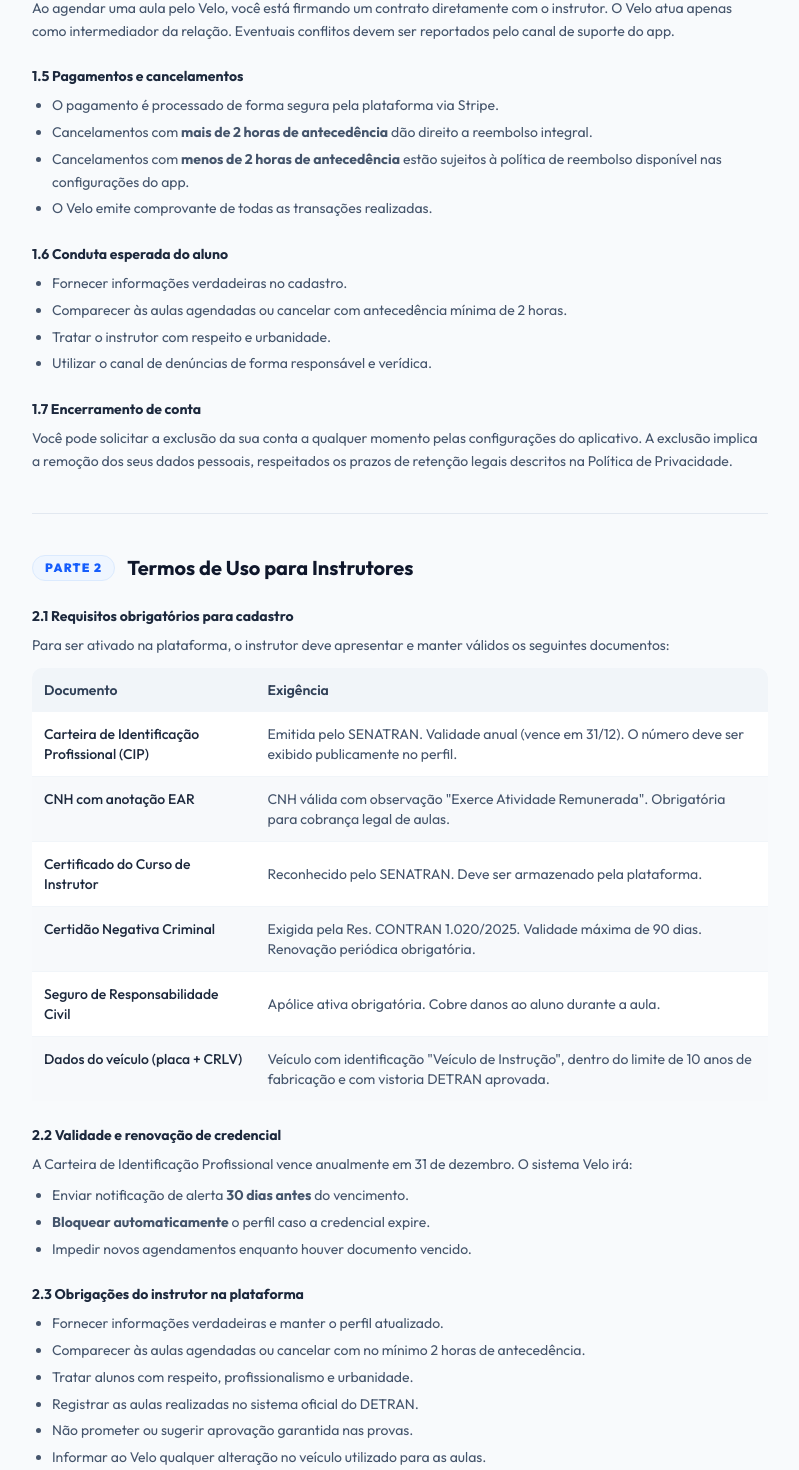
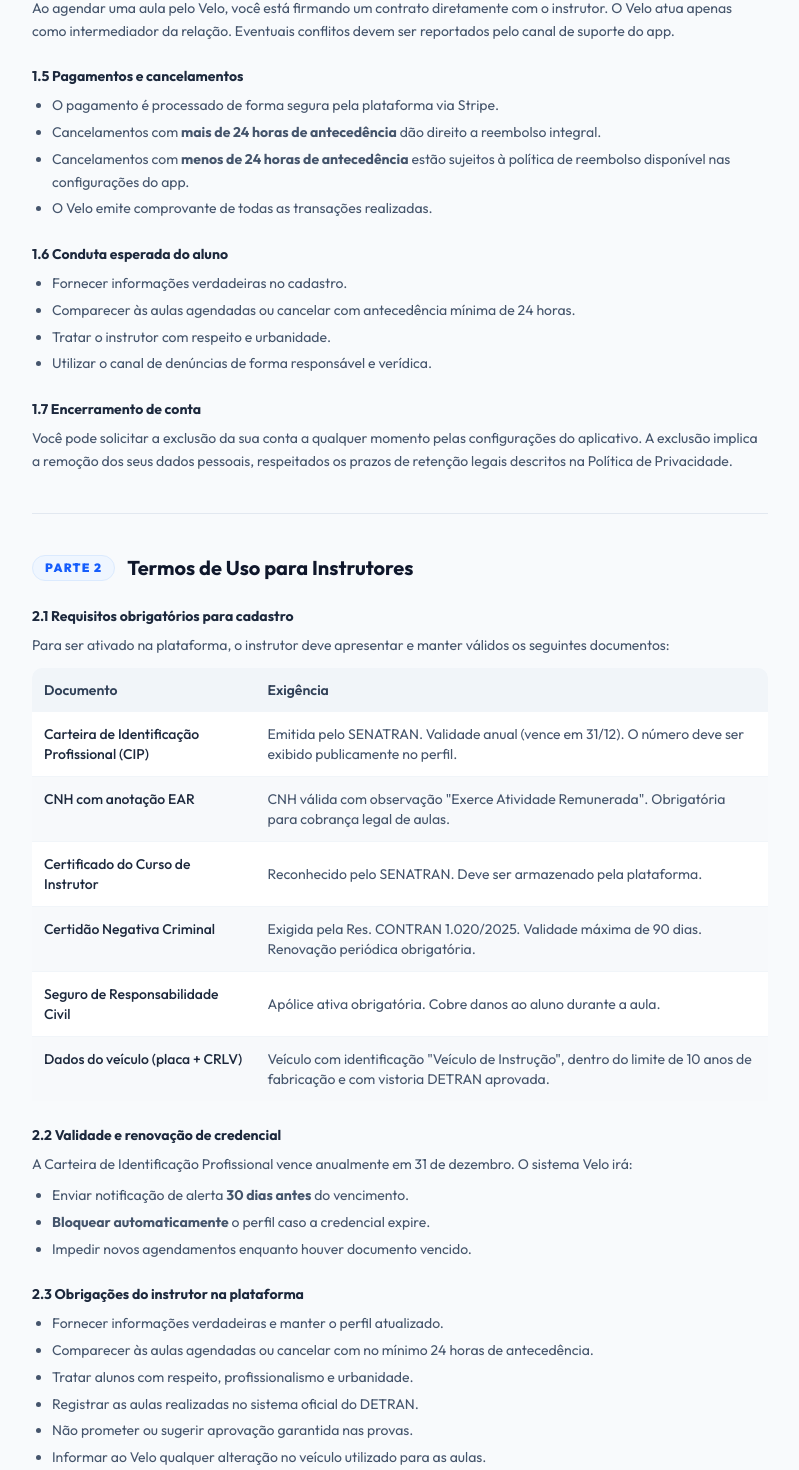
Before and after one commit to Joao-Assis1/velo-front-end, a Next.js app: page /terms in a window 1280 px wide. Shown: the part 879-2349 px from the top of the page, without its empty margins (240-1039 px from the left). Built offline with nearby package versions, Linux system fonts and the light colour scheme.

Commit message:
fix(legal): atualizar paginas de privacidade e termos
- Privacidade: substituir Supabase por Neon.tech nas referencias de armazenamento
- Termos: corrigir prazo de cancelamento de 2h para 24h (aluno e instrutor)

```diff
--- a/src/app/privacy/page.tsx
+++ b/src/app/privacy/page.tsx
@@ -67,7 +67,7 @@
             <ul className="list-disc pl-5 space-y-2">
               <li><strong>Entre aluno e instrutor:</strong> nome, foto de perfil e histórico de aulas são compartilhados para viabilizar a prestação do serviço.</li>
               <li><strong>Stripe:</strong> dados financeiros para processar transações. A Stripe possui certificação PCI-DSS.</li>
-              <li><strong>Supabase:</strong> armazenamento seguro com Row Level Security (RLS) ativo.</li>
+              <li><strong>Neon.tech:</strong> armazenamento seguro com Row Level Security (RLS) ativo.</li>
               <li><strong>Autoridades competentes:</strong> quando exigido por lei, ordem judicial ou requisição do DETRAN.</li>
             </ul>
           </Article>
@@ -106,7 +106,7 @@
 
           <Article title="3.7 Segurança dos dados">
             <ul className="list-disc pl-5 space-y-1">
-              <li>Armazenamento PostgreSQL (Supabase) com <strong>criptografia em repouso</strong>.</li>
+              <li>Armazenamento PostgreSQL (Neon.tech) com <strong>criptografia em repouso</strong>.</li>
               <li><strong>Row Level Security (RLS):</strong> cada usuário acessa apenas seus próprios dados.</li>
               <li>Comunicações protegidas por <strong>HTTPS/TLS</strong>.</li>
               <li>Autenticação com sessão persistente e tokens seguros.</li>
@@ -125,7 +125,7 @@
           </Article>
 
           <Article title="3.9 Transferência internacional de dados">
-            <p>Os dados são armazenados em servidores da <strong>Supabase</strong> e <strong>Vercel</strong>, que podem estar localizados fora do Brasil. Ambas possuem políticas de proteção compatíveis com o GDPR e a LGPD.</p>
+            <p>Os dados são armazenados em servidores da <strong>Neon.tech</strong> e <strong>Vercel</strong>, que podem estar localizados fora do Brasil. Ambas possuem políticas de proteção compatíveis com o GDPR e a LGPD.</p>
           </Article>
 
           <Article title="3.10 Alterações nesta política">
--- a/src/app/terms/page.tsx
+++ b/src/app/terms/page.tsx
@@ -61,8 +61,8 @@
           <Article title="1.5 Pagamentos e cancelamentos">
             <ul className="list-disc pl-5 space-y-1">
               <li>O pagamento é processado de forma segura pela plataforma via Stripe.</li>
-              <li>Cancelamentos com <strong>mais de 2 horas de antecedência</strong> dão direito a reembolso integral.</li>
-              <li>Cancelamentos com <strong>menos de 2 horas de antecedência</strong> estão sujeitos à política de reembolso disponível nas configurações do app.</li>
+              <li>Cancelamentos com <strong>mais de 24 horas de antecedência</strong> dão direito a reembolso integral.</li>
+              <li>Cancelamentos com <strong>menos de 24 horas de antecedência</strong> estão sujeitos à política de reembolso disponível nas configurações do app.</li>
               <li>O Velo emite comprovante de todas as transações realizadas.</li>
             </ul>
           </Article>
@@ -70,7 +70,7 @@
           <Article title="1.6 Conduta esperada do aluno">
             <ul className="list-disc pl-5 space-y-1">
               <li>Fornecer informações verdadeiras no cadastro.</li>
-              <li>Comparecer às aulas agendadas ou cancelar com antecedência mínima de 2 horas.</li>
+              <li>Comparecer às aulas agendadas ou cancelar com antecedência mínima de 24 horas.</li>
               <li>Tratar o instrutor com respeito e urbanidade.</li>
               <li>Utilizar o canal de denúncias de forma responsável e verídica.</li>
             </ul>
@@ -128,7 +128,7 @@
           <Article title="2.3 Obrigações do instrutor na plataforma">
             <ul className="list-disc pl-5 space-y-1">
               <li>Fornecer informações verdadeiras e manter o perfil atualizado.</li>
-              <li>Comparecer às aulas agendadas ou cancelar com no mínimo 2 horas de antecedência.</li>
+              <li>Comparecer às aulas agendadas ou cancelar com no mínimo 24 horas de antecedência.</li>
               <li>Tratar alunos com respeito, profissionalismo e urbanidade.</li>
               <li>Registrar as aulas realizadas no sistema oficial do DETRAN.</li>
               <li>Não prometer ou sugerir aprovação garantida nas provas.</li>
```
